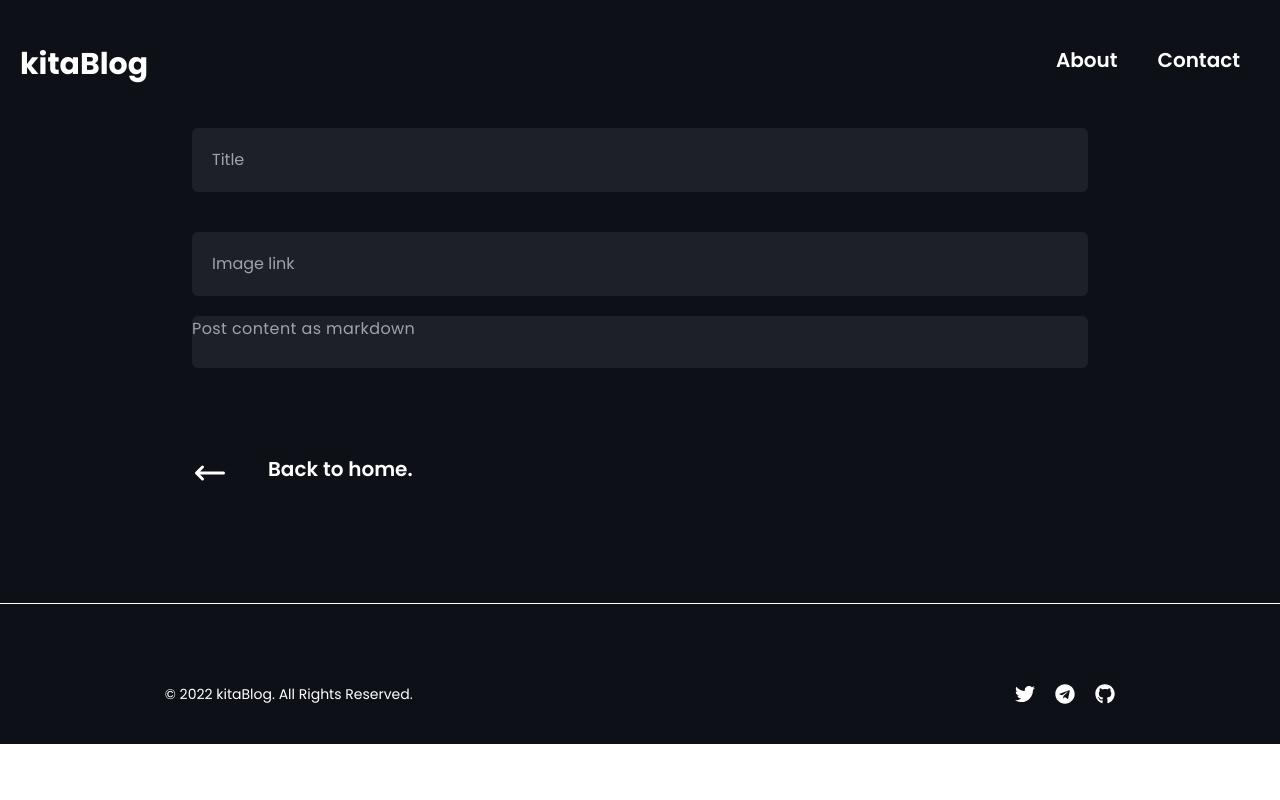
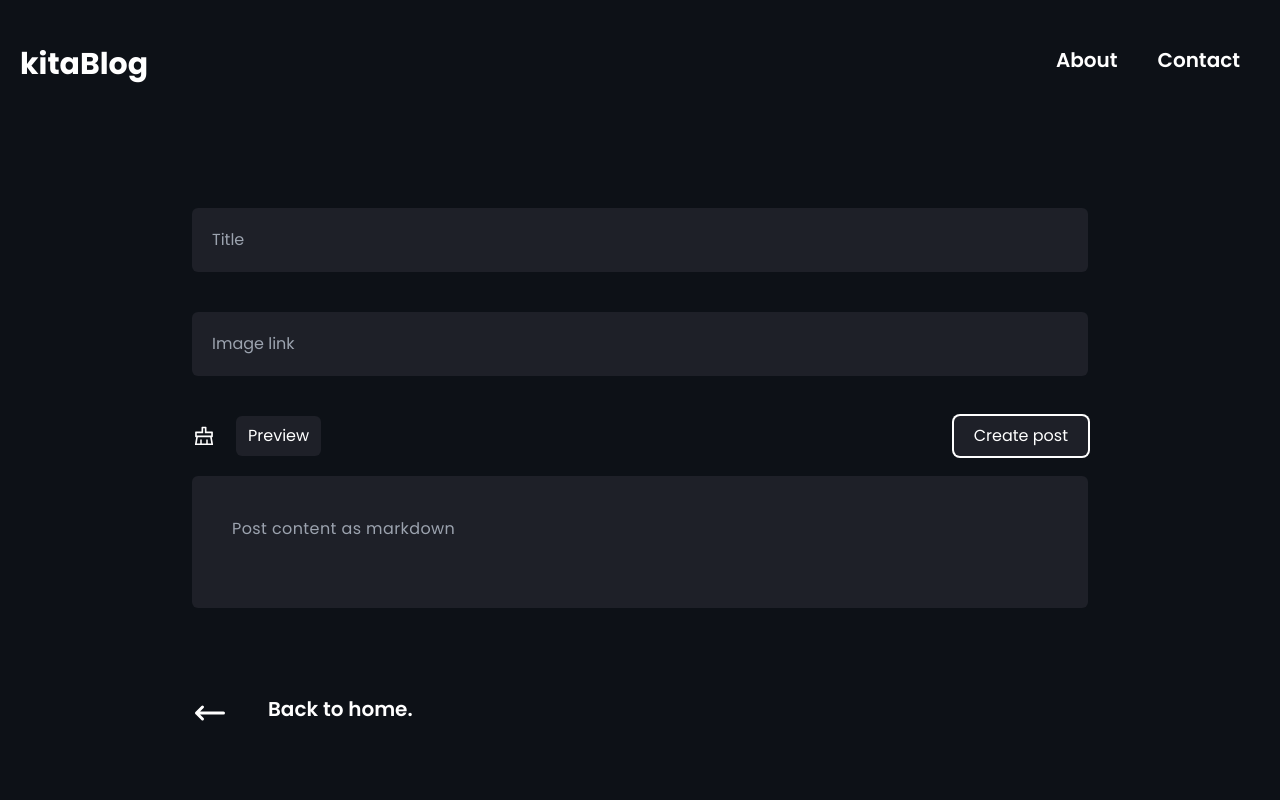
Before and after one commit to kitanoyoru/kitaBlog, a Next.js app: page /editor in a window 1280 px wide. Shown: the top 800 px of the page. Built offline with nearby package versions, Linux system fonts and the light colour scheme; no server answers.

Commit message:
create all except alert system

```diff
--- a/pages/editor.tsx
+++ b/pages/editor.tsx
@@ -1,19 +1,19 @@
 // Basic imports
-import { useEffect, useRef, useState } from "react"
+import { useRef, useState } from "react"
 import Link from "next/link"
 import Markdown from "../components/Markdown"
 import { HiOutlineArrowNarrowLeft } from "react-icons/hi"
 import { Timestamp } from "firebase/firestore"
-import { useRouter } from "next/router"
 import { uid } from "uid"
 import PostService from "../lib/services/PostService"
 import { clearLocal, readLocal, setLocal } from "../lib/utils/localStorage"
+import revalidatePosts from "../lib/utils/revalidatePosts"
 
 // Types
-import type { ReactElement } from "react"
 import type { MutableRefObject } from "react"
 import type { NextPage } from "next"
 import type { IPost, IPostUpdate } from "../lib/types"
+import { AiOutlineClear } from "react-icons/ai"
 
 const Editor: NextPage = () => {
   const draftPost: IPostUpdate = readLocal("draftPost")
@@ -24,8 +24,6 @@ const Editor: NextPage = () => {
   const titleRef = useRef() as MutableRefObject<HTMLInputElement>
   const imageRef = useRef() as MutableRefObject<HTMLInputElement>
 
-  const router = useRouter()
-
   const handleCreatePost = async () => {
     const id = uid(16)
     const { title, content, imageUrl } = readNewPostValues()
@@ -34,6 +32,8 @@ const Editor: NextPage = () => {
     if (validate(title, content)) {
       const newPost = { id, title, content, createdAt, imageUrl } as IPost
       await PostService.createPost(newPost)
+
+      await revalidatePosts(process.env.REVALIDATE_TOKEN!)
     }
   }
 
@@ -47,7 +47,7 @@ const Editor: NextPage = () => {
 
   const onChangeField = () => {
     const { title, content, imageUrl } = readNewPostValues()
-    setLocal("draft", { title, imageUrl, content })
+    setLocal("draftPost", { title, imageUrl, content })
   }
 
   const validate = (title: string, content: string): boolean => {
@@ -79,7 +79,7 @@ const Editor: NextPage = () => {
   const shouldPreviewMarkdown = isPreview && contentRef.current.value
 
   return (
-    <div className="text-white max-w-4xl mx-auto pb-28">
+    <div className="text-white min-h-screen  max-w-4xl mx-auto mt-20 pb-28">
       <input
         type="text"
         className="w-full bg-secondary p-5 rounded-md outline-none transition-all mb-5"
@@ -96,11 +96,34 @@ const Editor: NextPage = () => {
         onChange={onChangeField}
         defaultValue={draftPost?.imageUrl}
       />
+      <div className="mt-10 flex items-center justify-between">
+        <div className="flex gap-5 items-center">
+          <AiOutlineClear
+            className="text-2xl cursor-pointer hover:scale-110 transition-all"
+            onClick={clearDraftPost}
+          />
+          <button
+            className="hover:ring-2 transition-all rounded-md hover:ring-white bg-secondary px-3 py-2"
+            onClick={() => setIsPreview(!isPreview)}
+          >
+            {shouldPreviewMarkdown ? "Edit" : "Preview"}
+          </button>
+        </div>
+        <button
+          className="ring-2 ring-white bg-secondary  transition-all rounded-md px-5 py-2"
+          onClick={handleCreatePost}
+        >
+          Create post
+        </button>
+      </div>
+      {shouldPreviewMarkdown && (
+        <Markdown content={contentRef.current.value || ""} className="" />
+      )}
       <textarea
         ref={contentRef}
         className={`${
           shouldPreviewMarkdown ? "hidden" : ""
-        } resize-none w-full bg-secondary mt-5 h-100 rounded-md outline-none transition-all leading-relaxed tracking-wide break-words`}
+        } resize-none w-full bg-secondary p-10 mt-5 h-100 rounded-md outline-none transition-all leading-relaxed tracking-wide break-words`}
         placeholder="Post content as markdown"
         onChange={onChangeField}
         defaultValue={draftPost?.content}
--- a/pages/index.tsx
+++ b/pages/index.tsx
@@ -23,14 +23,6 @@ const Index: NextPage<IndexProps> = ({ posts }) => {
       <IndexSEO />
       <div className="bg-primary p-5 xl:p-0 min-h-screen w-full">
         <div className="max-w-7xl pt-20 pb-36 mx-auto">
-          <button
-            className="mb-10 bg-secondary text-white p-5 rounded-lg"
-            onClick={() => {
-              revalidatePosts(process.env.REVALIDATE_TOKEN!)
-            }}
-          >
-            Revalidate
-          </button>
           <Link href={`/${heroPost.id}`}>
             <div className="bg-secondary rounded-md cursor-pointer p-5 mb-10 h-96 py-20 sm:px-20 flex flex-col sm:flex-row justify-around items-center gap-20 group hover:ring-4 ring-white transition-all">
               <div>
```
